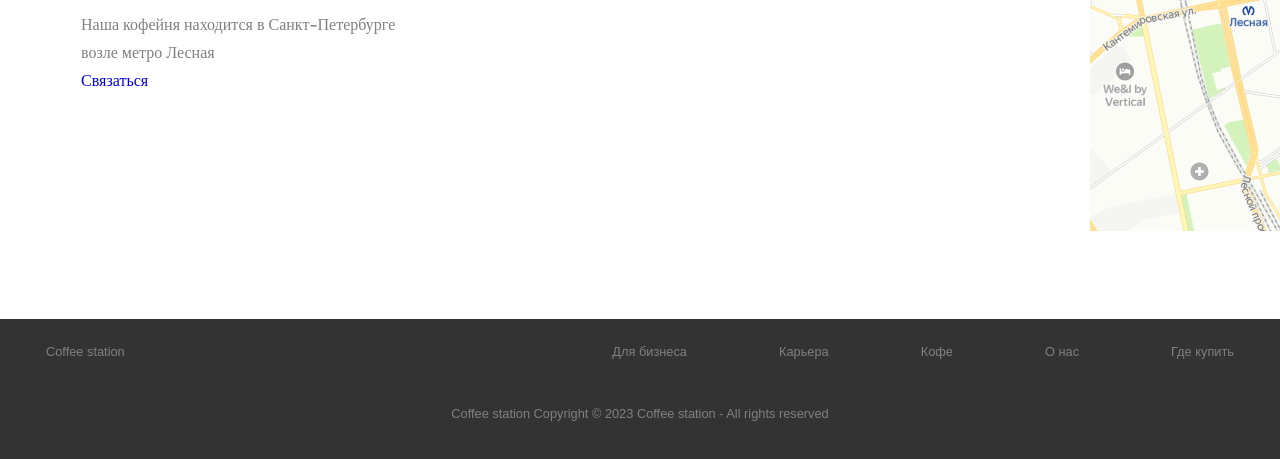
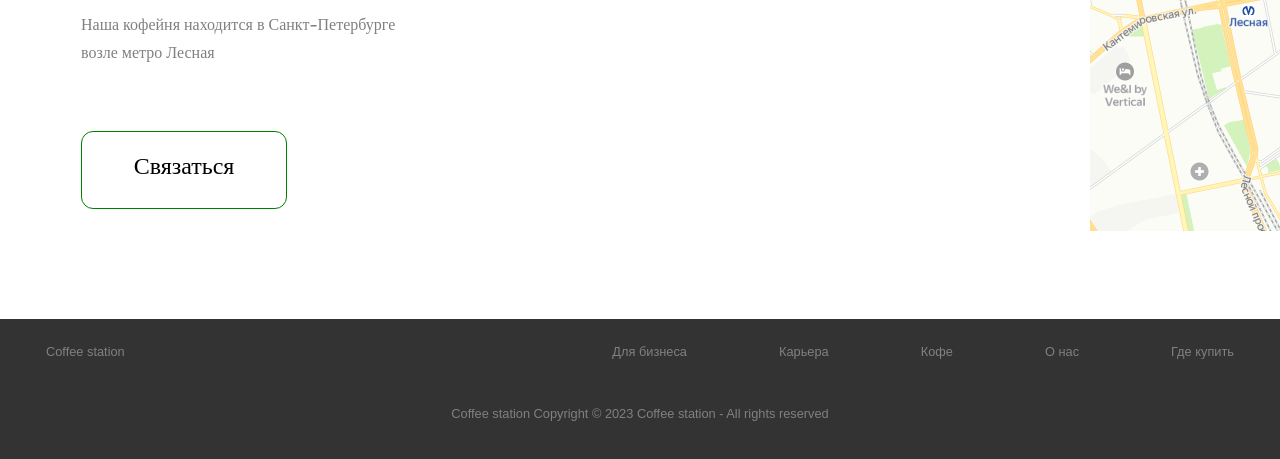
Before and after one commit to ik3ef3/coffe-station, a plain HTML site: page project/whereToBuy.html in a window 1280 px wide. Shown: the part 313-772 px from the top of the page. Drawn offline with Linux system fonts and the light colour scheme.

Commit message:
Update whereToBuy.css

```diff
--- a/project/whereToBuy.css
+++ b/project/whereToBuy.css
@@ -131,6 +131,21 @@ button {
     width: 204px;
     height: 56px;s
     font-size: 18px;
+}
+
+a.update{
+    display: inline-block;
+    margin-top: 64px;
+    background-color: white;
+    border: 1px solid green;
+    border-radius: 12px;
+    font-weight: 500;
+    width: 204px;
+    height: 56px;
+    font-size: 24px;
+    color: black;
+    text-align: center;
+    padding-top: 20px;
 }
 
 .content {
```
